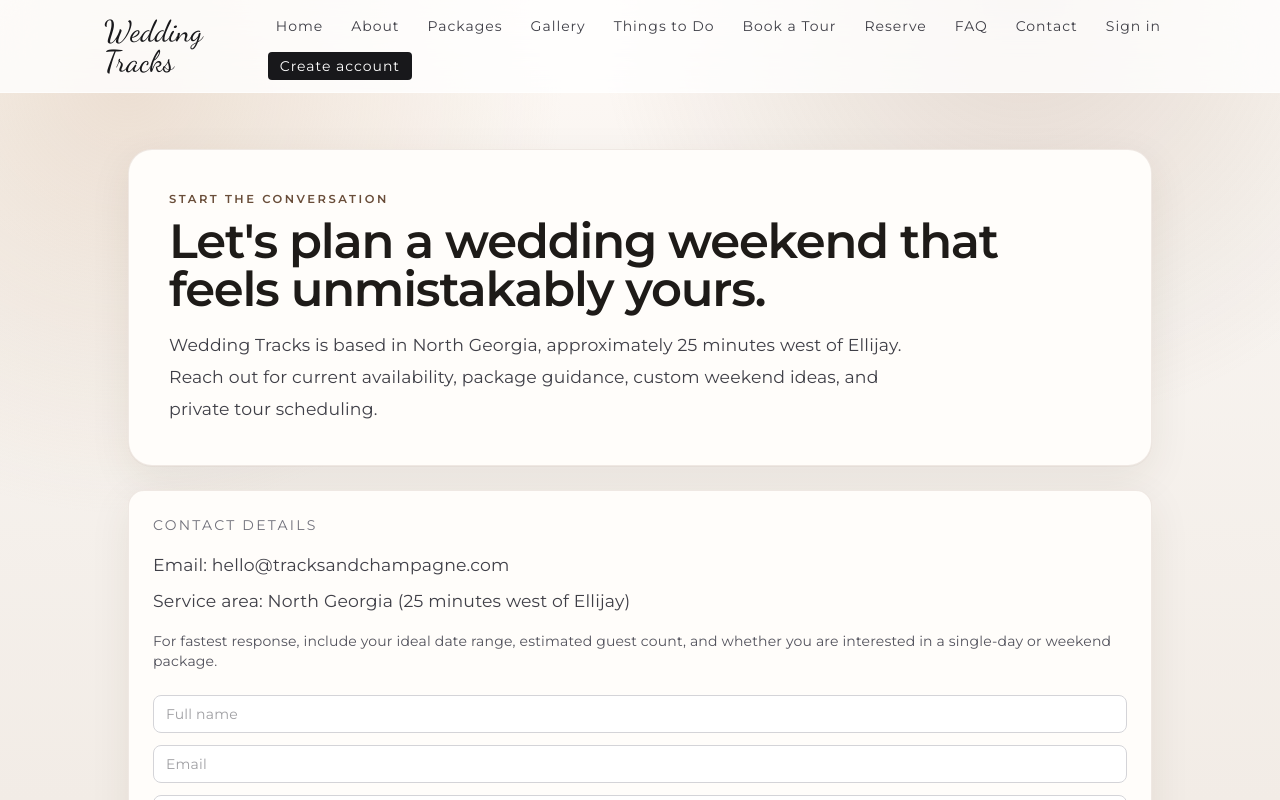
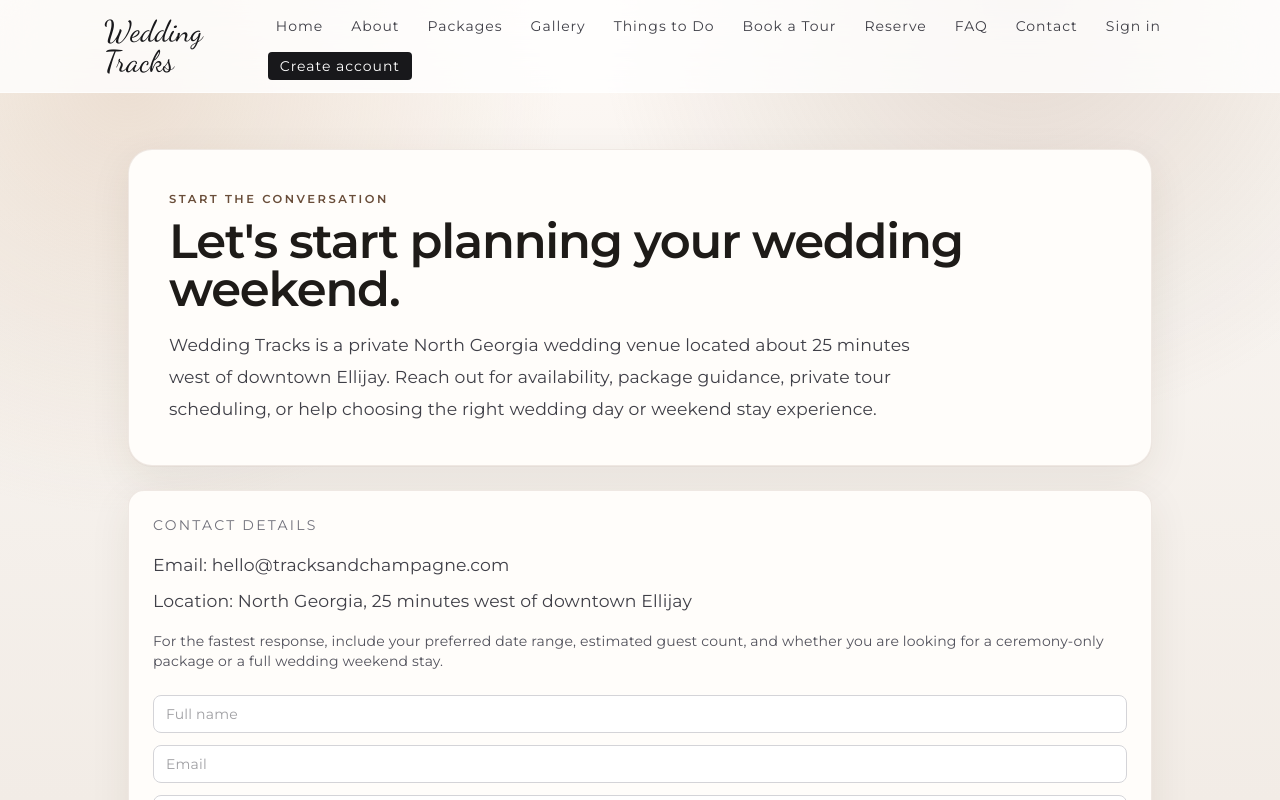
Before and after one commit to the-cloud-architect/tracks, a Next.js app: page /contact in a window 1280 px wide. Shown: the top 800 px of the page. Built offline with nearby package versions, Linux system fonts and the light colour scheme; no server answers.

Commit message:
changed 2 lines

```diff
--- a/src/app/contact/page.tsx
+++ b/src/app/contact/page.tsx
@@ -4,7 +4,7 @@ import { ContactForm } from "./contact-form";
 export const metadata: Metadata = {
   title: "Contact | Wedding Tracks",
   description:
-    "Contact Wedding Tracks in Chatsworth, GA for wedding package questions, tours, and availability.",
+    "Contact Wedding Tracks for availability, tours, package questions, and wedding weekend planning in North Georgia.",
 };
 
 export default function ContactPage() {
@@ -14,27 +14,32 @@ export default function ContactPage() {
         <section className="soft-panel rounded-3xl p-8 sm:p-10">
           <p className="eyebrow">Start the conversation</p>
           <h1 className="mt-2 text-3xl font-semibold tracking-tight sm:text-5xl">
-            Let&apos;s plan a wedding weekend that feels unmistakably yours.
+            Let&apos;s start planning your wedding weekend.
           </h1>
           <p className="mt-4 max-w-3xl leading-8 text-zinc-700">
-            Wedding Tracks is based in North Georgia, approximately 25
-            minutes west of Ellijay. Reach out for current availability, package
-            guidance, custom weekend ideas, and private tour scheduling.
+            Wedding Tracks is a private North Georgia wedding venue located about
+            25 minutes west of downtown Ellijay. Reach out for availability,
+            package guidance, private tour scheduling, or help choosing the right
+            wedding day or weekend stay experience.
           </p>
         </section>
+
         <div className="soft-panel rounded-2xl p-6 text-zinc-700">
           <p className="text-sm uppercase tracking-[0.16em] text-zinc-500">
             Contact details
           </p>
+
           <div className="mt-4 space-y-2 leading-7">
             <p>Email: hello@tracksandchampagne.com</p>
-            <p>Service area: North Georgia (25 minutes west of Ellijay)</p>
+            <p>Location: North Georgia, 25 minutes west of downtown Ellijay</p>
           </div>
+
           <p className="mt-4 text-sm text-zinc-600">
-            For fastest response, include your ideal date range, estimated guest
-            count, and whether you are interested in a single-day or weekend
-            package.
+            For the fastest response, include your preferred date range, estimated
+            guest count, and whether you are looking for a ceremony-only package
+            or a full wedding weekend stay.
           </p>
+
           <ContactForm />
         </div>
       </div>
```
